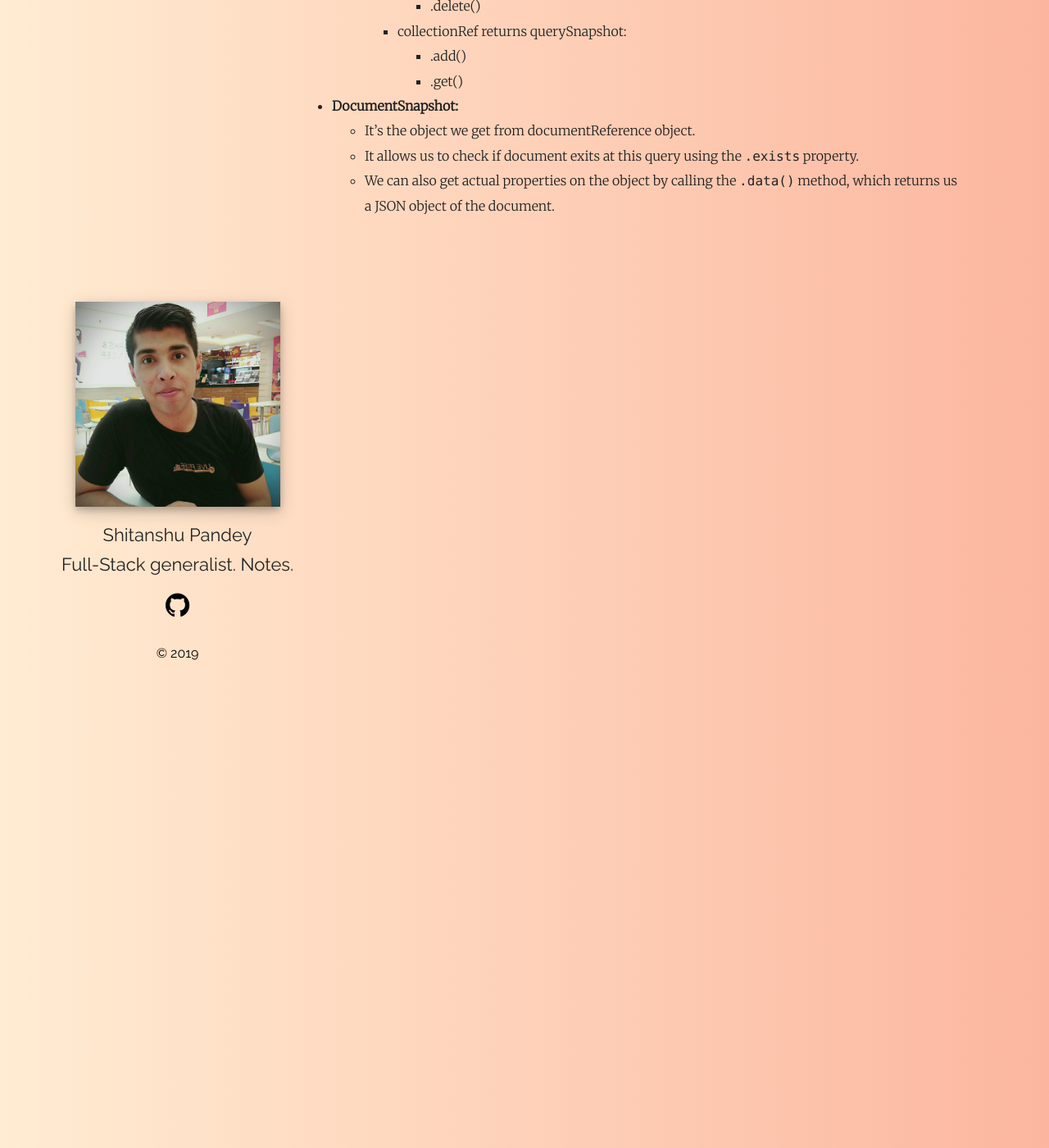
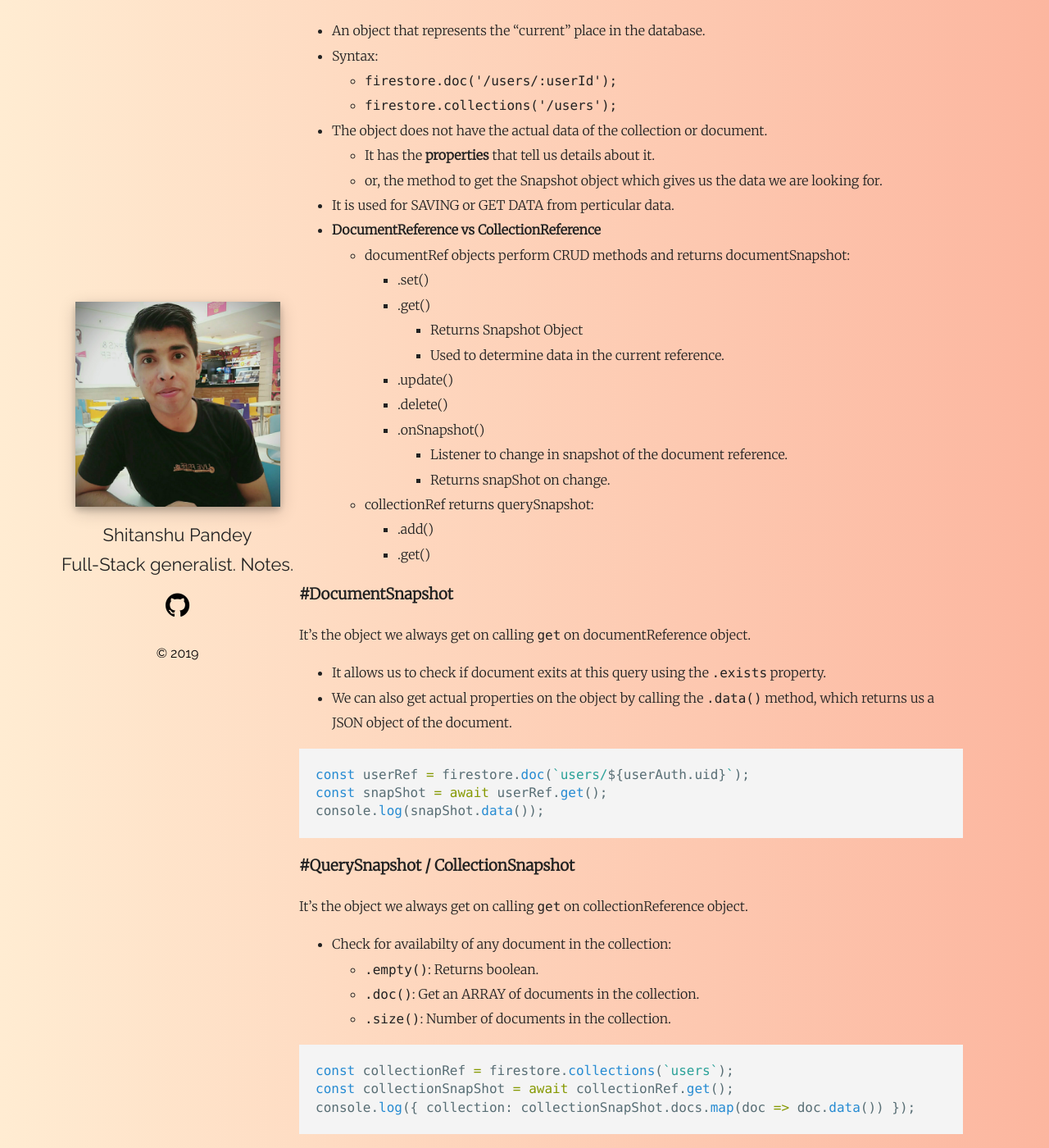
Before and after one commit to thisis-Shitanshu/shitanshupandey-in, a Jekyll site: the page built from _posts/React/2018-11-12-Firebase.md, in a window 1280 px wide and 1400 px high, scrolled down 2614 px. Shown: the whole window at 82% size. Built offline with Jekyll 4.4.1, drawn with Linux system fonts in a browser that asks for light colours; some of the changed text lies outside the part shown.

Commit message:
Update Firebase.

````diff
--- a/_posts/React/2018-11-12-Firebase.md
+++ b/_posts/React/2018-11-12-Firebase.md
@@ -88,29 +88,71 @@ firestore.collection('/users/id/cartItems');
 - Firestore gives back two potential objects:
     - QueryReference (references) and QuerySnapshot (snapshots):
         - Even if nothing exists.
+        - They can either be Document or Collection versions.
 
-- **QueryReference:**
-    - An object that represents the "current" place in the database.
-    - Syntax:
-        - `firestore.doc('/users/:userId');`
-        - `firestore.collections('/users');`
-    - The object does not have the actual data of the collection or document.
-        - It has the **properties** that tell us details about it.
-        - or, the method to get the Snapshot object which gives us the data we are looking for.
-    - It is used for SAVING or GET DATA from perticular data.
-    - **DocumentReference vs CollectionReference**
-        - documentRef objects perform CRUD methods and returns documentSnapshot:
-            - .set()
-            - .get()
-                - Snapshot Object
-                - Used to determine data in the current reference.
-            - .update()
-            - .delete()
-        - collectionRef returns querySnapshot:
-            - .add()
-            - .get()
+- We can only make one `.set()` call at a time.
+    - To set large amount data, we need to perform a **Batch Write**.
+        - a way to group all our calls together into one big request.
 
-- **DocumentSnapshot:**
-    - It's the object we get from documentReference object.
-    - It allows us to check if document exits at this query using the `.exists` property.
-    - We can also get actual properties on the object by calling the `.data()` method, which returns us a JSON object of the document.
+```js
+export const addCollectionAndDocuments = async (collectionKey, objectsToAdd) => {
+    const collectionRef = firestore.collection(collectionKey);
+    console.log(collectionRef);
+
+    const batch = firestore.batch();
+    objectsToAdd.forEach(obj => {
+        const newDocRef = collectionRef.doc();
+        batch.set(newDocRef, obj);
+    });
+
+    return await batch.commit();
+};
+```
+
+### #QueryReference:
+- An object that represents the "current" place in the database.
+- Syntax:
+    - `firestore.doc('/users/:userId');`
+    - `firestore.collections('/users');`
+- The object does not have the actual data of the collection or document.
+    - It has the **properties** that tell us details about it.
+    - or, the method to get the Snapshot object which gives us the data we are looking for.
+- It is used for SAVING or GET DATA from perticular data.
+- **DocumentReference vs CollectionReference**
+    - documentRef objects perform CRUD methods and returns documentSnapshot:
+        - .set()
+        - .get()
+            - Returns Snapshot Object
+            - Used to determine data in the current reference.
+        - .update()
+        - .delete()
+        - .onSnapshot()
+            - Listener to change in snapshot of the document reference.
+            - Returns snapShot on change.
+    - collectionRef returns querySnapshot:
+        - .add()
+        - .get()
+
+### #DocumentSnapshot
+It's the object we always get on calling `get` on documentReference object.
+- It allows us to check if document exits at this query using the `.exists` property.
+- We can also get actual properties on the object by calling the `.data()` method, which returns us a JSON object of the document.
+
+```js
+const userRef = firestore.doc(`users/${userAuth.uid}`);
+const snapShot = await userRef.get();
+console.log(snapShot.data());
+```
+
+### #QuerySnapshot / CollectionSnapshot
+It's the object we always get on calling `get` on collectionReference object.
+- Check for availabilty of any document in the collection:
+    - `.empty()`: Returns boolean.
+    - `.doc()`: Get an ARRAY of documents in the collection.
+    - `.size()`: Number of documents in the collection.
+
+```js
+const collectionRef = firestore.collections(`users`);
+const collectionSnapShot = await collectionRef.get();
+console.log({ collection: collectionSnapShot.docs.map(doc => doc.data()) });
+```
````
